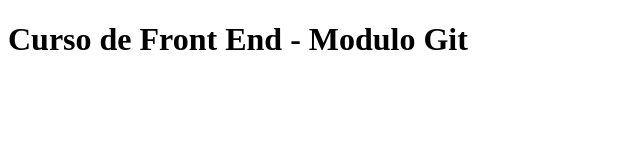
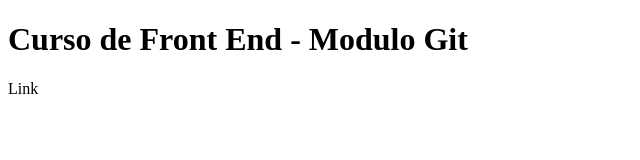
Before and after one commit to rafaelcamposrod/front-end, a plain HTML site: page index.html in a window 1280 px wide. Shown: the full height of the page, 0-640 px from the left. Drawn offline with Linux system fonts and the light colour scheme.

Commit message:
inserir link

```diff
--- a/index.html
+++ b/index.html
@@ -9,6 +9,7 @@
 
 <body>
   <h1>Curso de Front End - Modulo Git</h1>
+  <a>Link</a>
 </body>
 
 </html>
```
